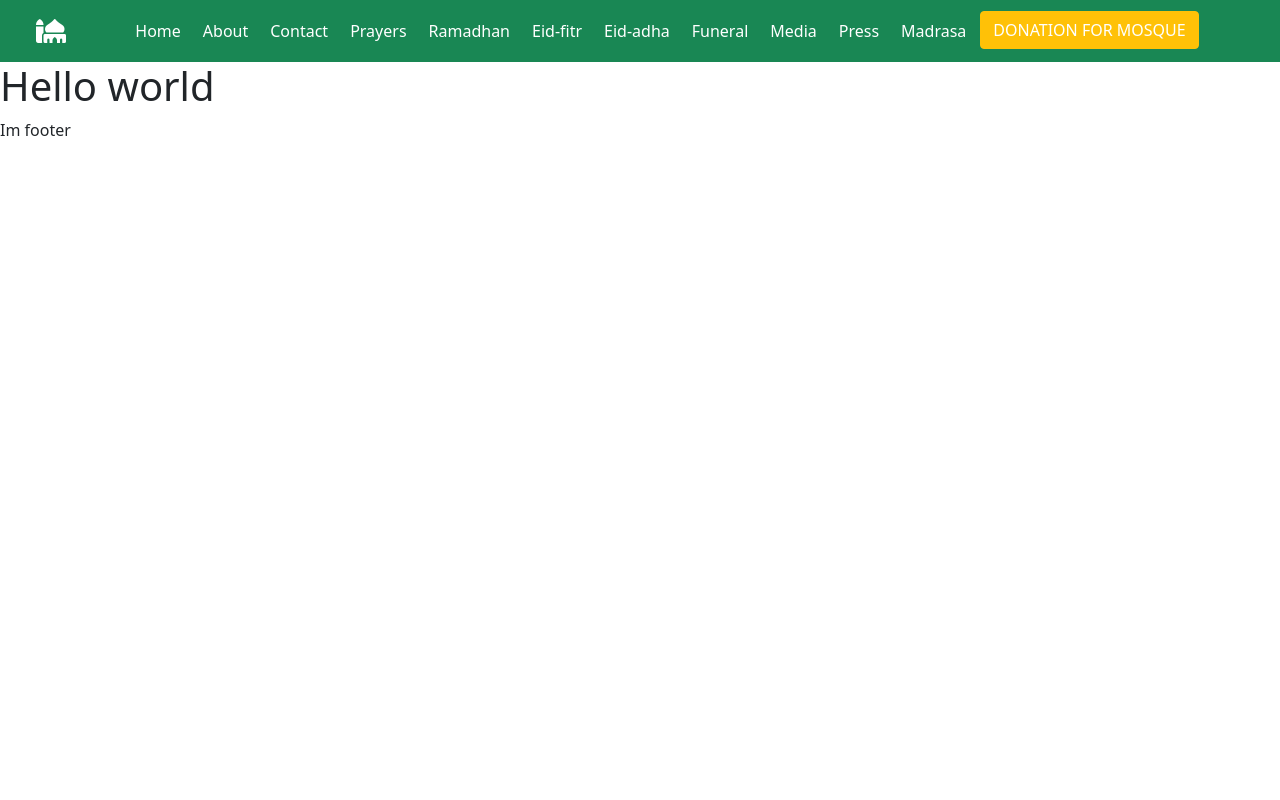
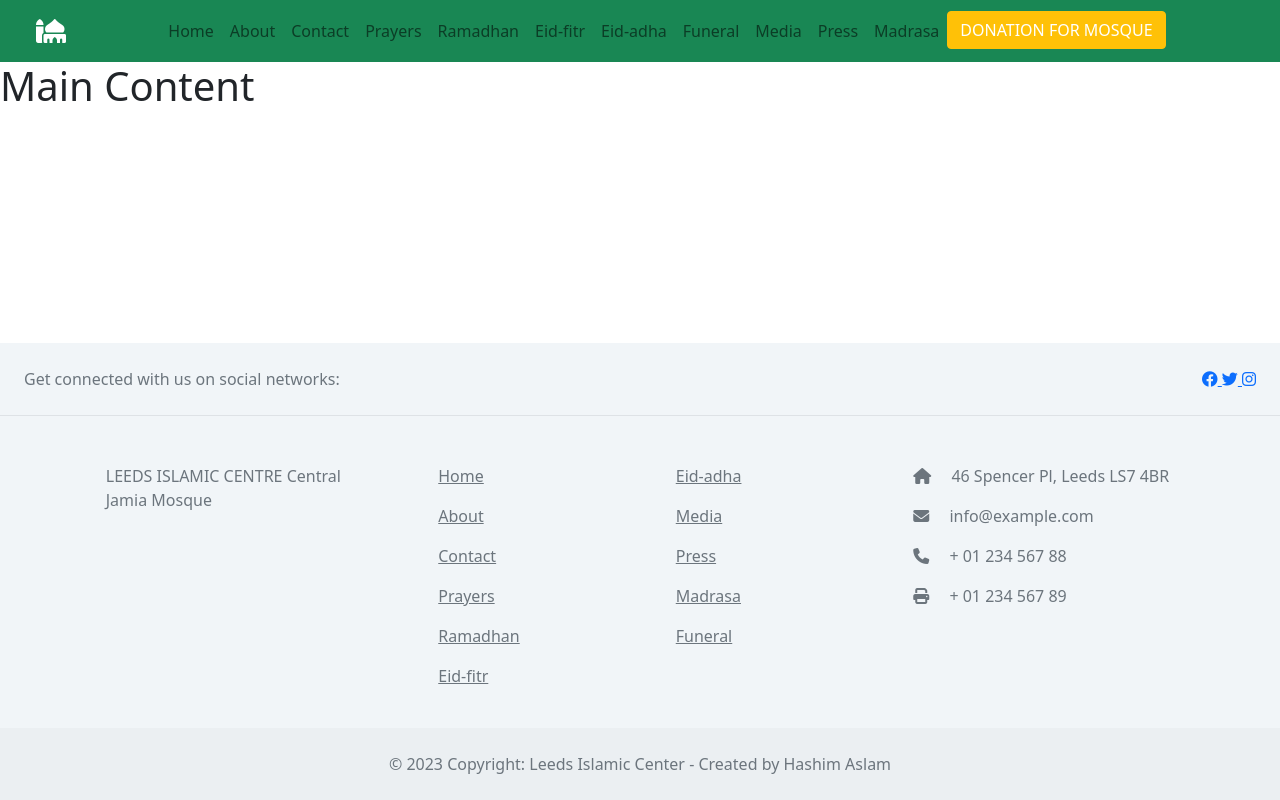
Before and after one commit to hashim222/leeds-islamic-center, a Django app: template templates/home.html in a window 1280 px wide. Run offline with Django 3.2, Linux system fonts and the light colour scheme; the template is opened without the code that fills it, so the values that code supplies are empty.

Commit message:
Created basic footer for the site

```diff
--- a/mosque/urls.py
+++ b/mosque/urls.py
@@ -2,5 +2,5 @@ from django.urls import path
 from .views import HomeView
 
 urlpatterns = [
-    path('home/', HomeView.as_view(), name='home'),
+    path('', HomeView.as_view(), name='home'),
 ]
--- a/static/css/style.css
+++ /dev/null
@@ -1,63 +0,0 @@
-body {
-  overflow-x: hidden;
-  width: 100%;
-}
-
-/* Home Page header */
-.navbar-light .navbar-nav .nav-link {
-  color: white;
-  border-radius: 7px;
-}
-
-.navbar-nav .nav-item {
-  padding: 3px;
-}
-
-.navbar-light .navbar-nav .nav-link:hover {
-  background-color: white;
-  color: black;
-}
-
-/* home page main */
-.mosque-images-slider-for-home-page {
-  height: 500px;
-  width: 100%;
-  overflow-x: hidden;
-}
-
-/* A device with a screen size less than 576 pixels */
-@media (max-width: 576px) {
-  .home-page-mosque-image {
-    height: 400px;
-    width: 100%;
-  }
-
-  .mosque-images-slider-for-home-page {
-    height: 300px;
-    width: 100%;
-    overflow-x: hidden;
-  }
-}
-
-/* A device with a screen size greater than 768 pixels */
-@media (min-width: 768px) {
-  .home-page-mosque-image {
-    height: 300px;
-    width: 100%;
-  }
-}
-
-/* A device with a screen size greater than 992 pixels */
-@media (min-width: 992px) {
-  .home-page-mosque-image {
-    height: 400px;
-    width: 80%;
-  }
-}
-
-/* A device with a screen size greater than 1400 pixels */
-@media (min-width: 1400px) {
-  .mosque-images-slider-for-home-page {
-    height: 600px;
-  }
-}
--- a/templates/base.html
+++ b/templates/base.html
@@ -2,33 +2,23 @@
 
 <!DOCTYPE html>
 <html lang="en">
+
 <head>
     <meta charset="UTF-8" />
     <meta http-equiv="X-UA-Compatible" content="IE=edge" />
     <meta name="keywords" content="leeds, islamic center, mosque, funeral" />
-    <meta
-      name="description"
-      content="LEEDS ISLAMIC CENTRE
-    Central Jamia Mosque"
-    />
+    <meta name="description" content="LEEDS ISLAMIC CENTRE
+    Central Jamia Mosque" />
     <meta name="viewport" content="width=device-width, initial-scale=1" />
 
     <!-- bootstrap version 5.1 -->
-    <link
-      href="https://cdn.jsdelivr.net/npm/bootstrap@5.1.3/dist/css/bootstrap.min.css"
-      rel="stylesheet"
-      integrity="sha384-1BmE4kWBq78iYhFldvKuhfTAU6auU8tT94WrHftjDbrCEXSU1oBoqyl2QvZ6jIW3"
-      crossorigin="anonymous"
-    />
+    <link href="https://cdn.jsdelivr.net/npm/bootstrap@5.1.3/dist/css/bootstrap.min.css" rel="stylesheet"
+        integrity="sha384-1BmE4kWBq78iYhFldvKuhfTAU6auU8tT94WrHftjDbrCEXSU1oBoqyl2QvZ6jIW3" crossorigin="anonymous" />
 
     <!-- font-awesome -->
-    <link
-      rel="stylesheet"
-      href="https://cdnjs.cloudflare.com/ajax/libs/font-awesome/6.2.0/css/all.min.css"
+    <link rel="stylesheet" href="https://cdnjs.cloudflare.com/ajax/libs/font-awesome/6.2.0/css/all.min.css"
         integrity="sha512-xh6O/CkQoPOWDdYTDqeRdPCVd1SpvCA9XXcUnZS2FmJNp1coAFzvtCN9BmamE+4aHK8yyUHUSCcJHgXloTyT2A=="
-      crossorigin="anonymous"
-      referrerpolicy="no-referrer"
-    />
+        crossorigin="anonymous" referrerpolicy="no-referrer" />
 
     <!-- external css file -->
     <link rel="stylesheet" href="{% static 'css/style.css' %}" />
@@ -48,8 +38,8 @@
                     <!-- Navbar -->
                     <nav class="navbar navbar-expand-lg navbar-light">
                         <div class="container-fluid">
-                            <a href="index.html" class="navbar-brand fs-4"><i
-                                    class="fa-solid fa-mosque text-white"></i></a href="index.html">
+                            <a href="{% url 'home' %}" class="navbar-brand fs-4"><i
+                                    class="fa-solid fa-mosque text-white"></i></a>
                             <button class="navbar-toggler fs-6 bg-light btn" type="button" data-bs-toggle="collapse"
                                 data-bs-target="#navbarNavDropdown" aria-controls="navbarNavDropdown"
                                 aria-expanded="false" aria-label="Toggle navigation">
@@ -59,7 +49,7 @@
                                 <hr style="height: 5px; color: white;">
                                 <ul class="navbar-nav text-center">
                                     <li class="nav-item">
-                                        <a class="nav-link" aria-current="page" href="index.html">Home</a>
+                                        <a class="nav-link" aria-current="page" href="{% url 'home' %}">Home</a>
                                     </li>
                                     <li class="nav-item">
                                         <a class="nav-link" href="#">About</a>
@@ -102,27 +92,136 @@
             </div>
         </div>
     </header>
+
+    <main>
         {% block content %}
 
         {% endblock %}
-    <footer>
-        Im footer
+    </main>
+
+    <!-- site footer -->
+    <footer class="text-center text-lg-start text-muted mt-auto" style="background-color:#f1f5f8;">
+        <!-- Section: Social media -->
+        <section class="d-flex justify-content-center justify-content-lg-between p-4 border-bottom">
+            <!-- Left -->
+            <div class="me-5 d-none d-lg-block">
+                <span>Get connected with us on social networks:</span>
+            </div>
+            <!-- Left -->
+
+            <!-- Right -->
+            <div>
+                <a href="https://www.facebook.com/" target="_blank">
+                    <i class="fa-brands fa-facebook"></i>
+                </a>
+                <a href="https://www.twitter.com/" target="_blank">
+                    <i class="fa-brands fa-twitter"></i>
+                </a>
+                <a href="https://www.instagram.com/" target="_blank">
+                    <i class="fa-brands fa-instagram"></i>
+                </a>
+            </div>
+            <!-- Right -->
+        </section>
+        <!-- Section: Social media -->
+
+        <!-- Section: Links  -->
+        <section class="">
+            <div class="container text-center text-md-start mt-5">
+                <!-- Grid row -->
+                <div class="row mt-3">
+                    <!-- Grid column -->
+                    <div class="col-md-3 col-lg-4 col-xl-3 mx-auto mb-4">
+                        <p>
+                            LEEDS ISLAMIC CENTRE
+                            Central Jamia Mosque
+                        </p>
+                    </div>
+                    <!-- Grid column -->
+
+                    <!-- Grid column -->
+                    <div class="col-md-2 col-lg-2 col-xl-2 mx-auto mb-4">
+                        <p>
+                            <a href="#!" class="text-reset">Home</a>
+                        </p>
+                        <p>
+                            <a href="#!" class="text-reset">About</a>
+                        </p>
+                        <p>
+                            <a href="#!" class="text-reset">Contact</a>
+                        </p>
+                        <p>
+                            <a href="#!" class="text-reset">Prayers</a>
+                        </p>
+                        <p>
+                            <a href="#!" class="text-reset">Ramadhan</a>
+                        </p>
+                        <p>
+                            <a href="#!" class="text-reset">Eid-fitr</a>
+                        </p>
+                    </div>
+                    <div class="col-md-3 col-lg-2 col-xl-2 mx-auto mb-4">
+                        <p>
+                            <a href="#!" class="text-reset">Eid-adha</a>
+                        </p>
+                        <p>
+                            <a href="#!" class="text-reset">Media</a>
+                        </p>
+                        <p>
+                            <a href="#!" class="text-reset">Press</a>
+                        </p>
+                        <p>
+                            <a href="#!" class="text-reset">Madrasa</a>
+                        </p>
+                        <p>
+                            <a href="#!" class="text-reset">Funeral</a>
+                        </p>
+                    </div>
+                    <!-- Grid column -->
+
+                    <!-- Grid column -->
+                    <div class="col-md-4 col-lg-3 col-xl-3 mx-auto mb-md-0 mb-4">
+                        <p><i class="fas fa-home me-3 text-secondary"></i> 46
+                            Spencer Pl, Leeds LS7 4BR</p>
+                        <p>
+                            <i class="fas fa-envelope me-3 text-secondary"></i>
+                            info@example.com
+                        </p>
+                        <p><i class="fas fa-phone me-3 text-secondary"></i> + 01 234 567 88</p>
+                        <p><i class="fas fa-print me-3 text-secondary"></i> + 01 234 567 89</p>
+                    </div>
+                    <!-- Grid column -->
+                </div>
+                <!-- Grid row -->
+            </div>
+        </section>
+        <!-- Section: Links  -->
+
+        <!-- Copyright -->
+        <div class="text-center p-4" style="background-color: rgba(0, 0, 0, 0.025);">
+            © <span class="current-year"></span> Copyright: Leeds Islamic Center - Created by Hashim Aslam
+        </div>
+        <!-- Copyright -->
     </footer>
+    <!-- Footer -->
 
     <!-- jquery -->
-    <script
-      src="https://code.jquery.com/jquery-3.6.1.js"
-      integrity="sha256-3zlB5s2uwoUzrXK3BT7AX3FyvojsraNFxCc2vC/7pNI="
-      crossorigin="anonymous"
-    ></script>
+    <script src="https://code.jquery.com/jquery-3.6.1.js"
+        integrity="sha256-3zlB5s2uwoUzrXK3BT7AX3FyvojsraNFxCc2vC/7pNI=" crossorigin="anonymous"></script>
 
     <!-- Bootstrap JavaScript -->
-    <script
-      src="https://cdn.jsdelivr.net/npm/bootstrap@5.1.3/dist/js/bootstrap.bundle.min.js"
-      integrity="sha384-ka7Sk0Gln4gmtz2MlQnikT1wXgYsOg+OMhuP+IlRH9sENBO0LRn5q+8nbTov4+1p"
-      crossorigin="anonymous"
-    ></script>
+    <script src="https://cdn.jsdelivr.net/npm/bootstrap@5.1.3/dist/js/bootstrap.bundle.min.js"
+        integrity="sha384-ka7Sk0Gln4gmtz2MlQnikT1wXgYsOg+OMhuP+IlRH9sENBO0LRn5q+8nbTov4+1p" crossorigin="anonymous">
+    </script>
 
     <!-- javascript file -->
+    <script>
+        $(document).ready(() => {
+            const date = new Date()
+            const currentYear = date.getFullYear()
+            $('.current-year').html(currentYear)
+        })
+    </script>
 </body>
+
 </html>
--- a/templates/home.html
+++ b/templates/home.html
@@ -2,6 +2,6 @@
 {% block content %}
 {% load static %}
 
-<h1>Hello world</h1>
+<h1>Main Content</h1>
 
 {% endblock %}
```
Lines whose indentation alone changed are shown as unchanged.
